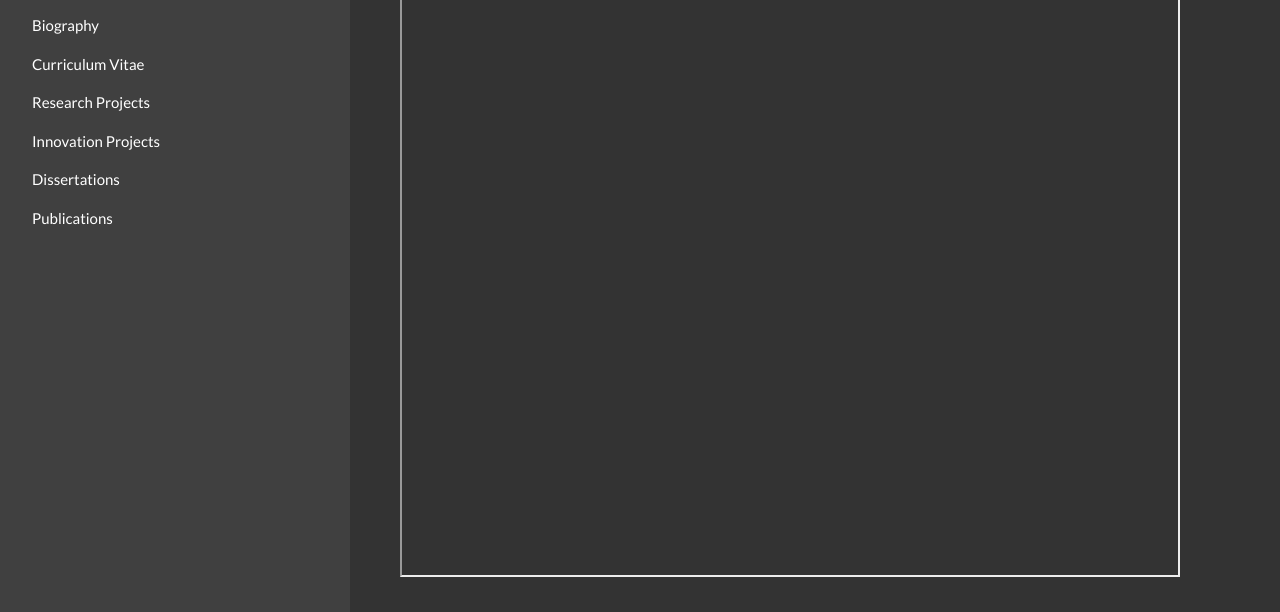
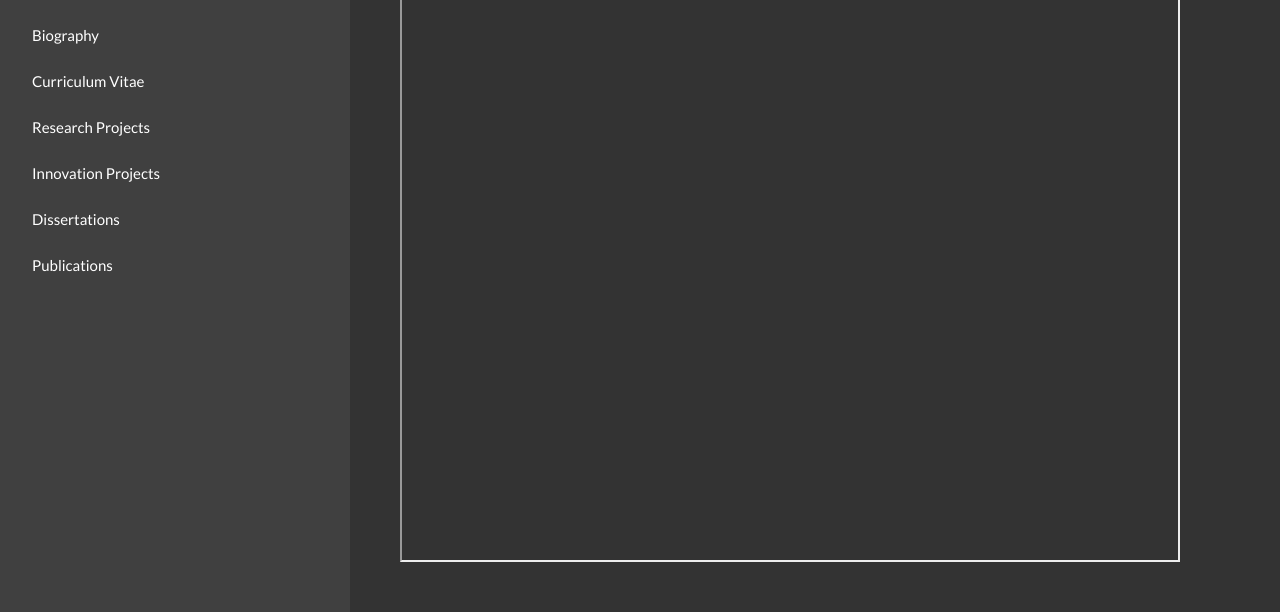
Before and after one commit to wangyueran098/wangyueran098.github.io, a plain HTML site: page cv.html in a window 1280 px wide. Shown: the part 188-800 px from the top of the page. Drawn offline with Linux system fonts and the light colour scheme.

Commit message:
Update cv.html

```diff
--- a/cv.html
+++ b/cv.html
@@ -7,7 +7,7 @@
 <link rel="stylesheet" href="https://fonts.googleapis.com/css?family=Lato">
 <link rel="stylesheet" href="https://cdnjs.cloudflare.com/ajax/libs/font-awesome/4.7.0/css/font-awesome.min.css">
 <style>
-body {background-color:#333333;color:#f2f2f2;font-family: "Lato", sans-serif;margin-right:100px}
+body {background-color:#333333;color:#f2f2f2;font-family: "Lato", sans-serif;margin-right:100px;line-height:200%}
 .mySlides {display: none}
 </style>
 <body>
```
